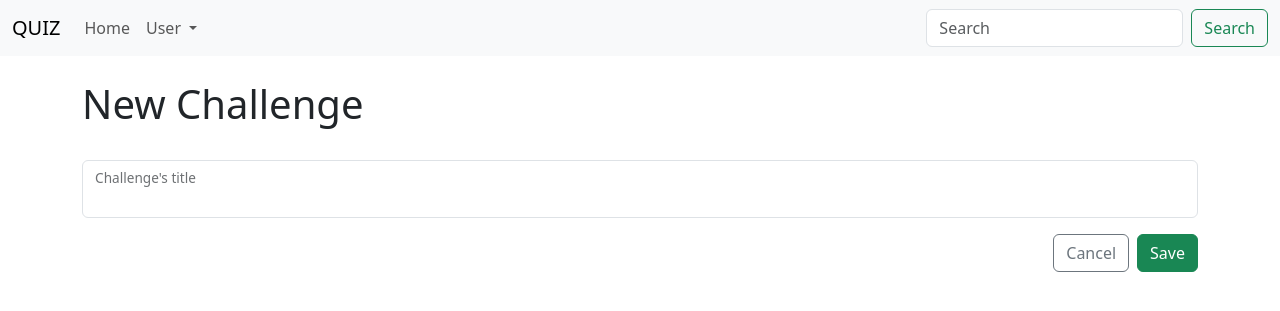
After one commit to dantnog/quiz, a Django app: page /new/challenge in a window 1280 px wide. The commit adds this page. Shown: the top 311 px of the page. Run offline with Django 4.2, Linux system fonts and the light colour scheme.

Commit message:
feat: Create Challenges and Questions

```diff
--- a/quizapp/templates/layouts/navbar.html
+++ b/quizapp/templates/layouts/navbar.html
@@ -9,9 +9,17 @@
         <li class="nav-item">
           <a class="nav-link" href="{% url 'quiz:index' %}">Home</a>
         </li>
-        <li class="nav-item">
-          <a class="nav-link" href="#">New</a>
+        {% if authenticated %}
+        <li class="nav-item dropdown">
+          <a class="nav-link dropdown-toggle" href="#" role="button" data-bs-toggle="dropdown" aria-expanded="false">
+            New
+          </a>
+          <ul class="dropdown-menu">
+            <li><a class="dropdown-item" href="{% url 'quiz:new_challenge' %}">Challenge</a></li>
+            <li><a class="dropdown-item" href="{% url 'quiz:select' %}">Question</a></li>
+          </ul>
         </li>
+        {% endif %}
         <li class="nav-item dropdown">
           <a class="nav-link dropdown-toggle" href="#" role="button" data-bs-toggle="dropdown" aria-expanded="false">
             User
@@ -19,7 +27,7 @@
           <ul class="dropdown-menu">
             {% if authenticated %}
             <li><a class="dropdown-item" href="#">Profile</a></li>
-            <li><a class="dropdown-item" href="#">My challenges</a></li>
+            <li><a class="dropdown-item" href="{% url 'quiz:select' %}">My challenges</a></li>
             <li><hr class="dropdown-divider"></li>
             <li><a class="dropdown-item" href="{% url 'quiz:logout' %}">Logout</a></li>
             {% else %}
--- /dev/null
+++ b/quizapp/templates/pages/new.html
@@ -0,0 +1,81 @@
+{% extends 'base.html' %}
+
+{% block title %}
+	{% if type == 'challenge' %}
+	New Challenge
+	{% else %}
+	New Question
+	{% endif %}
+{% endblock %}
+
+{% block content %}
+{% include 'layouts/navbar.html' %}
+
+<div class="container">
+  {% if alert %}
+  <div class="alert alert-{{ alert.type }} mt-4" role="alert">
+    {{ alert.message }}
+  </div>
+  {% endif %}
+
+  <h2 class="display-6 my-4">
+		{% if type == 'challenge' %}
+    New Challenge
+		{% else %}
+    New Question
+		<span class="text-muted h5">for: {{ challenge.title }}</span>
+		{% endif %}
+  </h2>
+
+  <div class="py-2 mb-4">
+    <form action="/new/{{ type }}{% if type == 'question' %}/{{challenge.id}}{% endif %}" method="POST" class="">
+			{% csrf_token %}
+			<div class="form-floating mb-3">
+				<input type="text" class="form-control" id="title"
+					name="{% if type == 'challenge' %}title{% else %}text{% endif %}"
+				required>
+				<label for="{% if type == 'challenge' %}title{% else %}text{% endif %}">
+					{% if type == 'challenge' %} Challenge's {% else %} Question's {% endif %} title
+				</label>
+			</div>
+
+			{% if type == 'question' %}
+			<div class="" id="questions-div">
+				<div class="input-group mb-3">
+					<span class="input-group-text" id="option1">1</span>
+					<input type="text" class="form-control" name="option1" placeholder="Option" required>
+				</div>
+				<div class="input-group mb-3">
+					<span class="input-group-text" id="option2">2</span>
+					<input type="text" class="form-control" name="option2" placeholder="Option" required>
+				</div>
+				<div class="input-group mb-3">
+					<span class="input-group-text" id="option3">3</span>
+					<input type="text" class="form-control" name="option3" placeholder="Option" required>
+				</div>
+				<div class="input-group mb-3">
+					<span class="input-group-text" id="option4">4</span>
+					<input type="text" class="form-control" name="option4" placeholder="Option" required>
+				</div>
+			</div>
+
+			<div class="d-flex mb-4">
+				<select name="right" id="right" class="form-select" required>
+					<option value="0" class="" disabled selected>Select the right answer</option>
+					<option value="1" class="">Option 1</option>
+					<option value="2" class="">Option 2</option>
+					<option value="3" class="">Option 3</option>
+					<option value="4" class="">Option 4</option>
+				</select>
+			</div>
+			{% endif %}
+
+			<div class="d-flex justify-content-end">
+				<a href="{% url 'quiz:index' %}" class="btn btn-outline-secondary me-2" type="submit">Cancel</a>
+				<button class="btn btn-success" type="submit">Save</button>
+			</div>
+		</form>
+  </div>
+</div>
+
+{% endblock %}
--- a/quizapp/templates/pages/score.html
+++ b/quizapp/templates/pages/score.html
@@ -12,9 +12,9 @@ Score
     Scores
   </h2>
 	{% if scores %}
-	<div class="row row-cols-1 row-cols-sm-2 row-cols-md-3 row-cols-lg-4 mx-1">
+	<div class="row gap-4 row-cols-1 row-cols-sm-2 row-cols-md-3 row-cols-lg-4 mx-1">
 	{% for score in scores %}
-		<div class=" justify-content-between align-middle flex-row card mb-4 p-4">
+		<div class=" justify-content-between align-middle flex-row card p-4">
 				<h4 class="card-title text-break">{{ score.user }}</h4>
 				<span class="btn btn-lg btn-warning">{{ score.points }}</span>
 		</div>
--- a/quizapp/urls.py
+++ b/quizapp/urls.py
@@ -9,4 +9,7 @@ urlpatterns = [
 	path('scores/<int:challenge_id>', views.scores, name = 'scores'),
 	path('auth', views.auth, name = 'auth'),
 	path('auth/logout', views.logout, name = 'logout'),
+	path('new/challenge', views.new_challenge, name = 'new_challenge'),
+	path('new/question/<int:challenge_id>', views.new_question, name = 'new_question'),
+	path('select', views.select, name = 'select'),
 ]
--- a/quizapp/views.py
+++ b/quizapp/views.py
@@ -8,14 +8,13 @@ from django.contrib.auth.hashers import make_password, check_password
 #	INDEX
 #
 def index(request):
+	authenticated = request.session.get('authenticated', False)
 	try:
 		challenges = Challenge.objects.order_by('-id')
 
-		user_id = request.session.get('user_id', None)
-		authenticated = request.session.get('authenticated', False)
 		return render(
 			request, 'pages/index.html',
-			{'challenges': challenges, 'user_id': user_id, 'authenticated': authenticated}
+			{'challenges': challenges, 'authenticated': authenticated}
 		)
 	except Challenge.DoesNotExist:
 		print('*******\n[ERROR] Getting challenges\n*******')
@@ -26,11 +25,12 @@ def index(request):
 #	CHALLENGE
 #
 def challenge(request, challenge_id):
+	authenticated = request.session.get('authenticated', False)
 	try:
 		questions = Question.objects.filter(challenge_id=challenge_id)
 		return render(
 			request, 'pages/challenge.html',
-			{'questions': questions, 'challenge_id': challenge_id}
+			{'questions': questions, 'challenge_id': challenge_id, 'authenticated': authenticated}
 		)
 	except Question.DoesNotExist:
 		print('*******\n[ERROR] Getting questions\n*******')
@@ -78,17 +78,95 @@ def solved(request):
 #	SCORES
 #
 def scores(request, challenge_id):
-	print('-------------------------------- CID')
-	print(challenge_id)
+	authenticated = request.session.get('authenticated', False)
 	if request.method == 'GET':
 		try:
 			scores = Score.objects.filter(challenge_id=challenge_id)
-			return render(request, 'pages/score.html', {'scores': scores})
+			return render(request, 'pages/score.html', {'scores': scores, 'authenticated': authenticated})
 		except:
 			print('*******\n[ERROR] Load scores\n*******')
 			return HttpResponse(status=400)
 	else:
 		return HttpResponse(status=400)
+
+#
+#	NEW CHALLENGE
+#
+def new_challenge(request):
+	authenticated = request.session.get('authenticated', False)
+	if request.method == 'GET':
+		return render(request, 'pages/new.html', {'type': 'challenge', 'authenticated': authenticated})
+
+	elif request.method == 'POST':
+		try:
+			user = User.objects.get(id=request.session.get('user_id'))
+			Challenge.objects.create(
+					title =	request.POST['title'],
+					user_id = user,
+					created_at = datetime.now()
+				)
+			return HttpResponseRedirect('/select')
+		except:
+			print('*******\n[ERROR] Create challenge\n*******')
+			return HttpResponse(status=500)
+	else:
+		return HttpResponseRedirect('/')
+
+#
+#	SELECT CHALLENGE
+#
+def select(request):
+	user_id = request.session.get('user_id', None)
+	authenticated = request.session.get('authenticated', False)
+	if request.method == 'GET':
+		try:
+			challenges = Challenge.objects.filter(user_id=user_id)
+			return render(request, 'pages/select.html', {'type': 'question', 'challenges': challenges, 'authenticated': authenticated})
+		except:
+			print('*******\n[ERROR] Select challenge\n*******')
+			return HttpResponse(status=500)
+
+	else:
+		return HttpResponseRedirect('/')
+
+#
+#	NEW QUESTION
+#
+def new_question(request, challenge_id):
+	authenticated = request.session.get('authenticated', False)
+	if request.method == 'GET':
+		try:
+			challenge = Challenge.objects.get(id=challenge_id)
+			return render(request, 'pages/new.html', {'type': 'question', 'challenge': challenge, 'authenticated': authenticated})
+		except:
+			print('*******\n[ERROR] Get new question\n*******')
+			return HttpResponse(status=500)
+
+
+	elif request.method == 'POST':
+		print(request.POST)
+		try:
+			challenge = Challenge.objects.get(id=challenge_id)
+			Question.objects.create(
+				text =  request.POST['text'],
+				option_1 = request.POST['option1'],
+				option_2 = request.POST['option2'],
+				option_3 = request.POST['option3'],
+				option_4 = request.POST['option4'],
+				right = request.POST['right'],
+				challenge_id = challenge,
+				created_at = datetime.now()
+			)
+			alert = {'type': 'success', 'message': 'New question saved.'}
+			return render(request, 'pages/new.html',
+			{'type': 'question', 'challenge': challenge, 'alert': alert, 'authenticated': authenticated})
+		except:
+			alert = {'type': 'danger', 'message': 'Failed to save question. Try again later.'}
+			print('*******\n[ERROR] Post new question\n*******')
+			return render(request, 'pages/select.html', {'alert': alert})
+	else:
+		return HttpResponseRedirect('/')
+
 
 #
 #	AUTH
```
Also changed, not shown: quizapp/templates/pages/index.html (+0 -8 lines), quizapp/templates/pages/select.html (added, +49 -0 lines).
